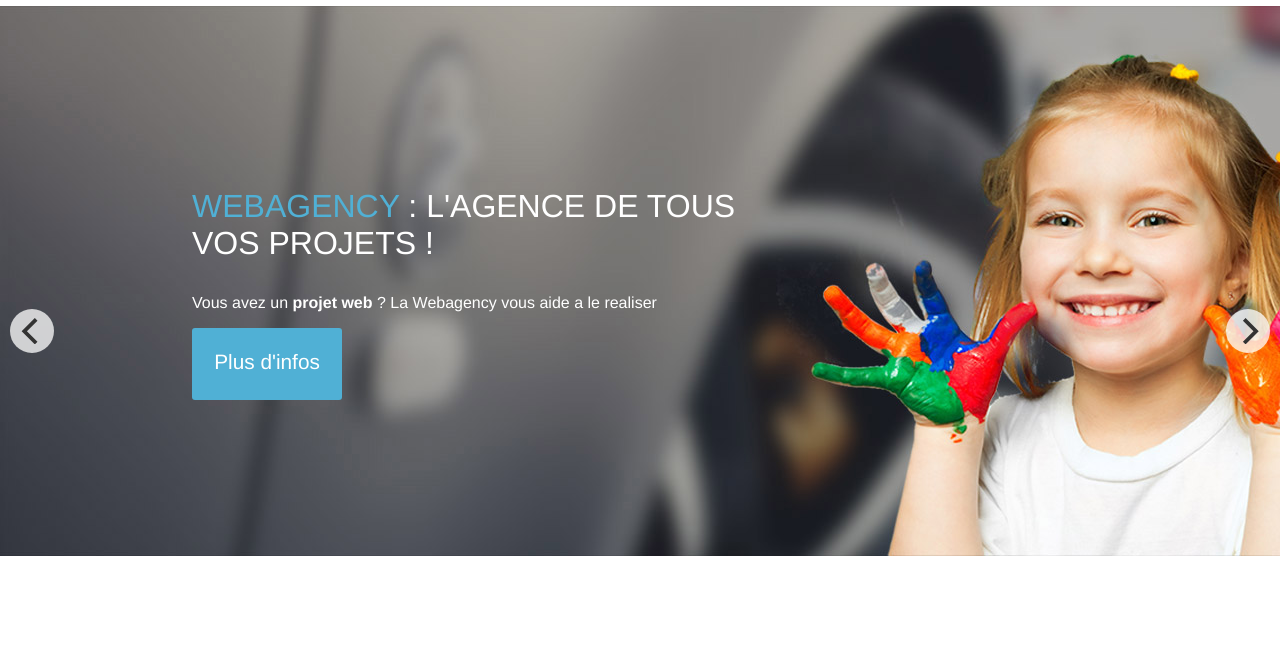
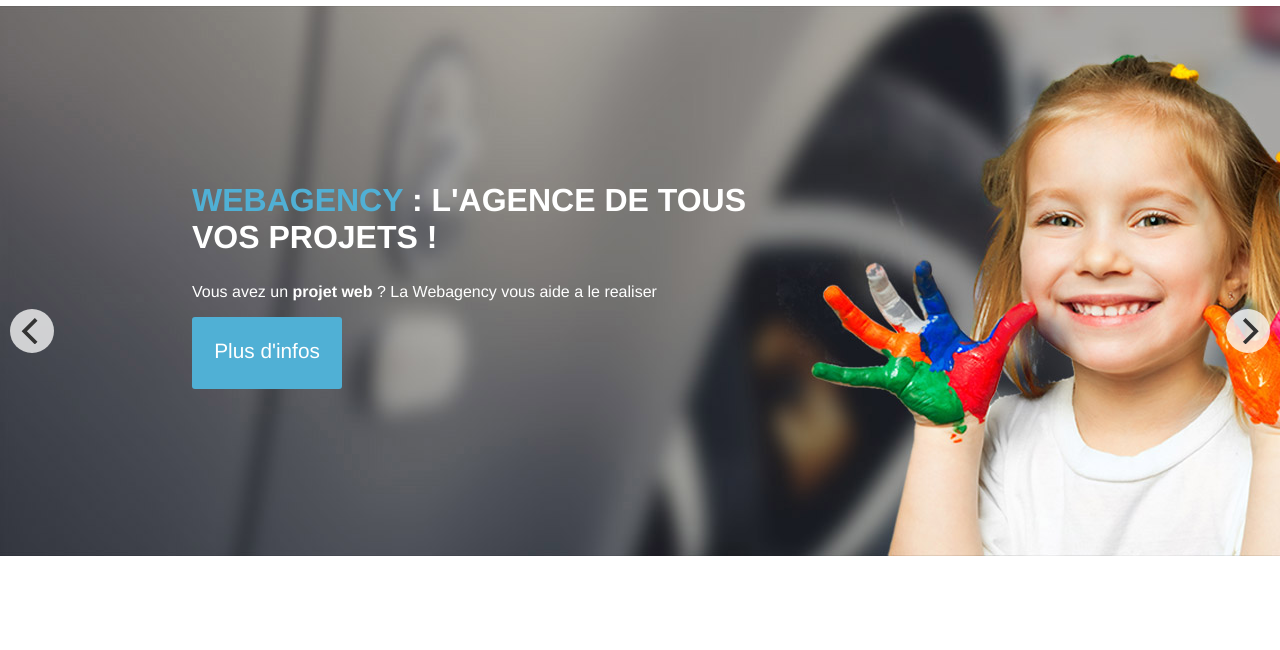
Before and after one commit to trigun360red/Projet-1, a plain HTML site: page index.html in a window 1280 px wide. Shown: the part 99-749 px from the top of the page. Drawn offline with nearby package versions, Linux system fonts and the light colour scheme.

Commit message:
modification texte accueil
incorporation h1

```diff
--- a/index.html
+++ b/index.html
@@ -48,7 +48,7 @@
 		</div>
 
 		<div id='TexteAccueil'>
-			<p class='texte_titre_accueil'><span class='webagency'>WEBAGENCY</span> : L'AGENCE DE TOUS<br>VOS PROJETS !</p>
+			<h1 class='texte_titre_accueil'><span class='webagency'>WEBAGENCY</span> : L'AGENCE DE TOUS<br>VOS PROJETS !</h1>
 			<p class='texte_accueil'>Vous avez un <strong>projet web</strong> ? La Webagency vous aide a le realiser</p>
 
 			<div class='bouton texte-INFO' id='boutton-accueil'>
```
